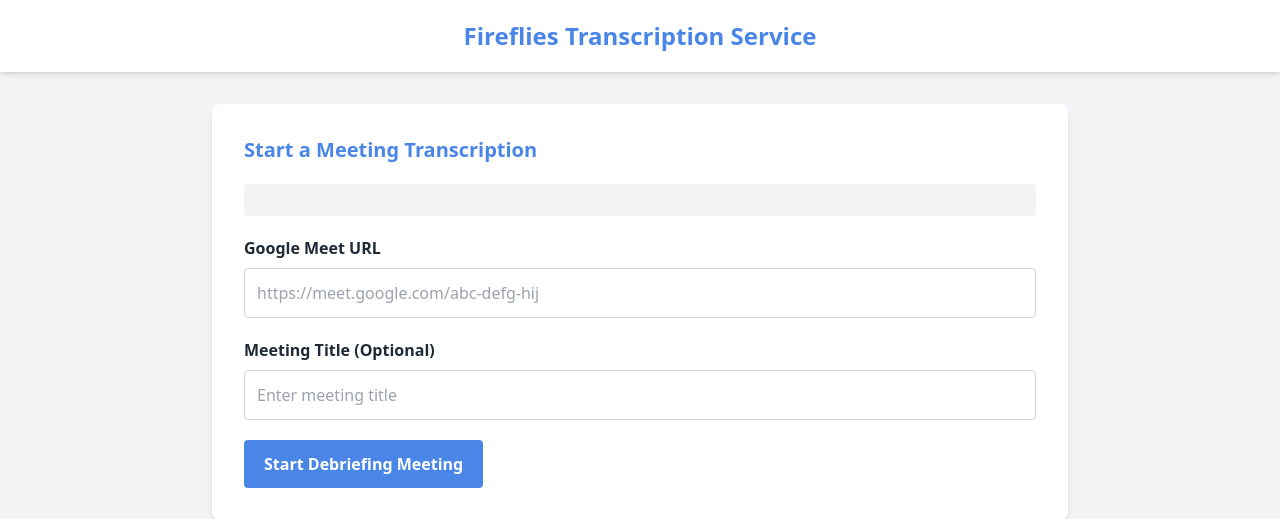
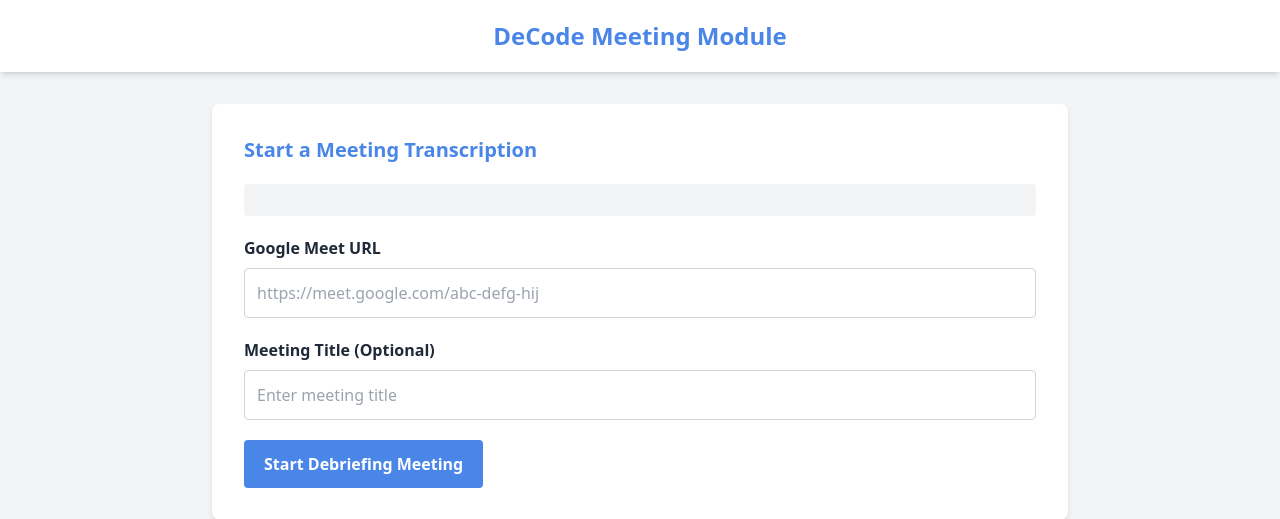
Before and after one commit to hculap/decode-poc-module-2, a Flask app: page / in a window 1280 px wide. Shown: the top 519 px of the page. Run offline with Flask 3, Linux system fonts and the light colour scheme; some libraries are stand-ins or nearby versions.

Commit message:
Fix service name

```diff
--- a/app/templates/index.html
+++ b/app/templates/index.html
@@ -3,7 +3,7 @@
 <head>
     <meta charset="UTF-8">
     <meta name="viewport" content="width=device-width, initial-scale=1.0">
-    <title>Fireflies Transcription Service</title>
+    <title>DeCode Meeting Module</title>
     <script src="https://cdn.tailwindcss.com"></script>
     <script src="https://cdn.jsdelivr.net/npm/marked/marked.min.js"></script>
     <script>
@@ -26,7 +26,7 @@
 </head>
 <body class="flex flex-col min-h-screen bg-gray-100 text-gray-800 font-sans">
     <header class="bg-white shadow-md py-5 mb-8">
-        <h1 class="text-center text-primary font-bold text-2xl">Fireflies Transcription Service</h1>
+        <h1 class="text-center text-primary font-bold text-2xl">DeCode Meeting Module</h1>
     </header>
 
     <div class="container max-w-4xl mx-auto px-5 flex-grow">
```
